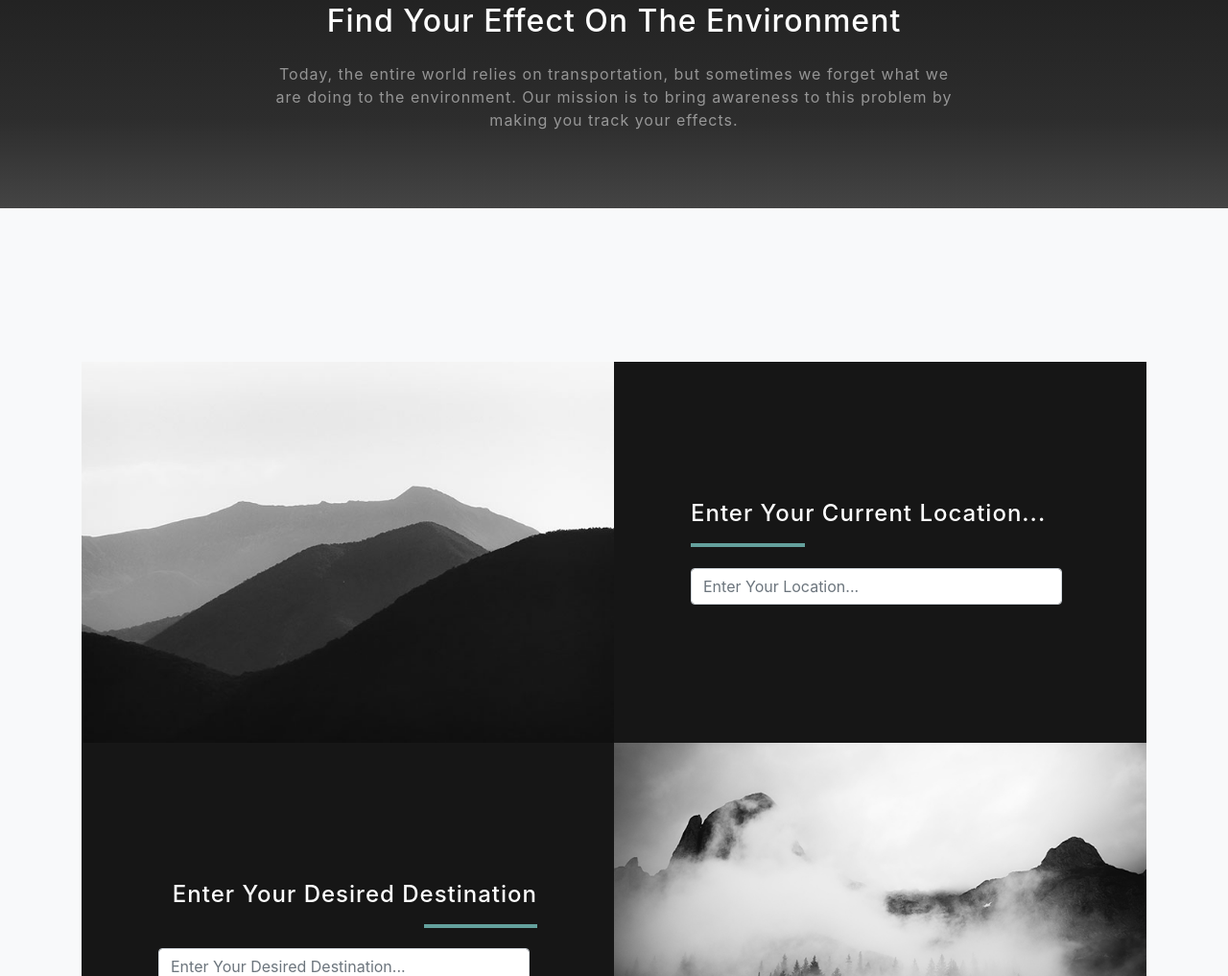
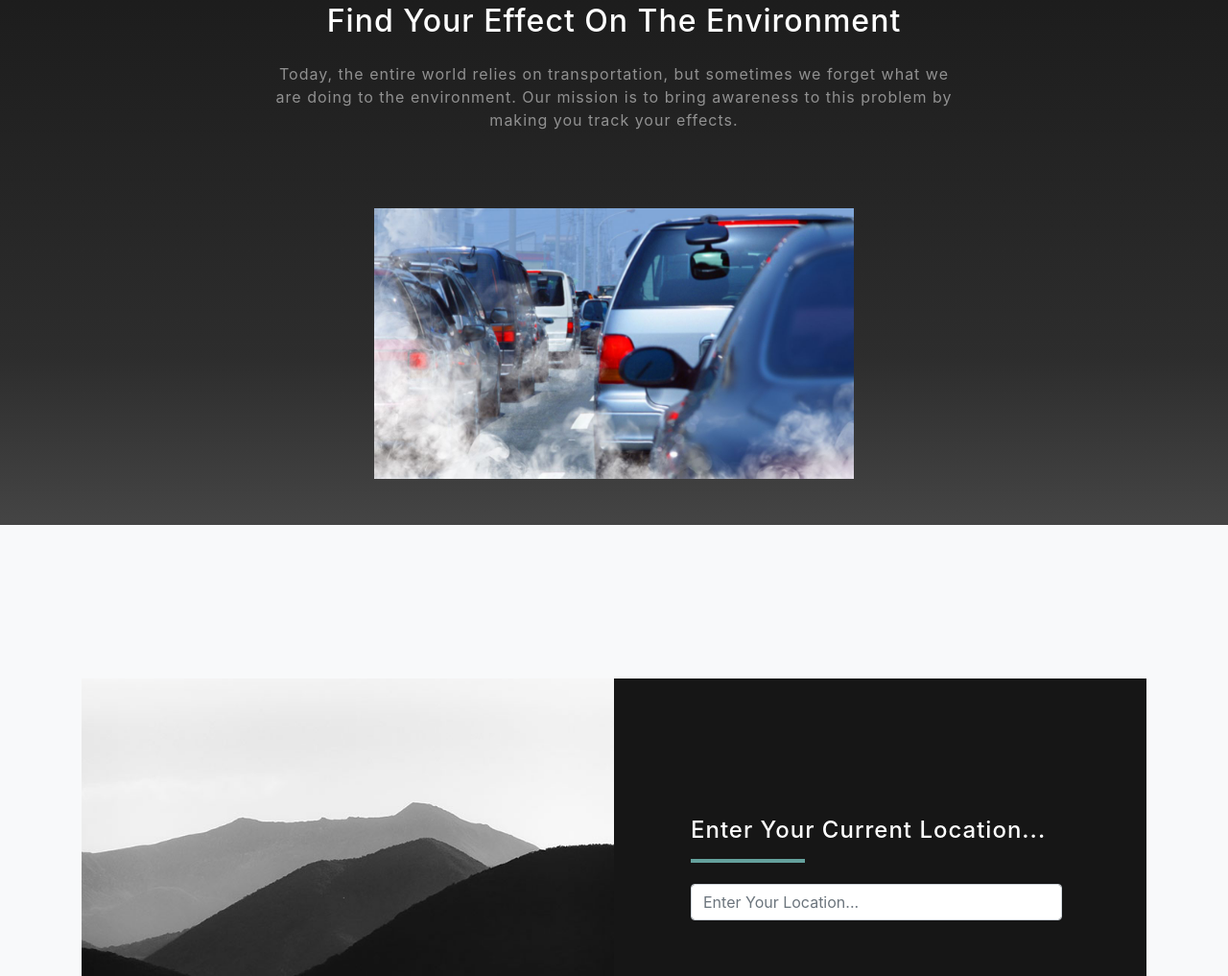
Before and after one commit to aditya1rawat/IrvineHacks2020Project, a website with bundled scripts: page site/startbootstrap-grayscale-gh-pages/index.html in a window 1280 px wide. Shown: the part 957-1974 px from the top of the page at 96% size. Built offline with nearby package versions, Linux system fonts and the light colour scheme.

Commit message:
fixed about section to look better

```diff
--- a/site/startbootstrap-grayscale-gh-pages/index.html
+++ b/site/startbootstrap-grayscale-gh-pages/index.html
@@ -69,8 +69,10 @@
           <p class="text-white-50">Today, the entire world relies on transportation, but sometimes we forget what we are doing to the environment. Our mission is to bring awareness to this problem by making you track your effects.</p>
         </div>
       </div>
-      <!-- <img src="img/ipad.png" class="img-fluid" alt=""> -->
+      <img src="img/cars_pollution_large.jpg" class="img-fluid" width="500px" alt="car cars_pollution_large">
     </div>
+    <br>
+    <br>
   </section>
 
   <!-- Projects Section -->
```
